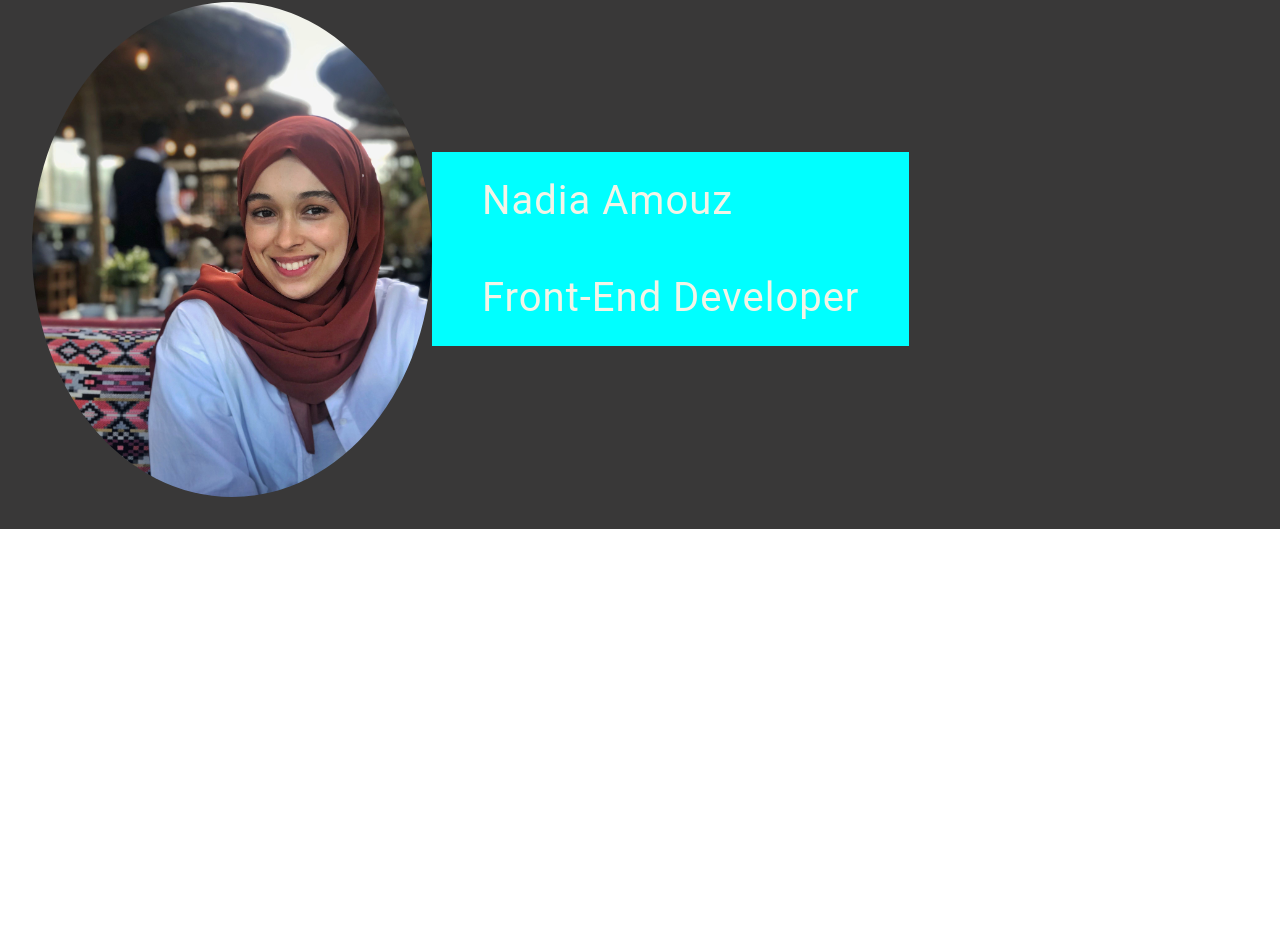
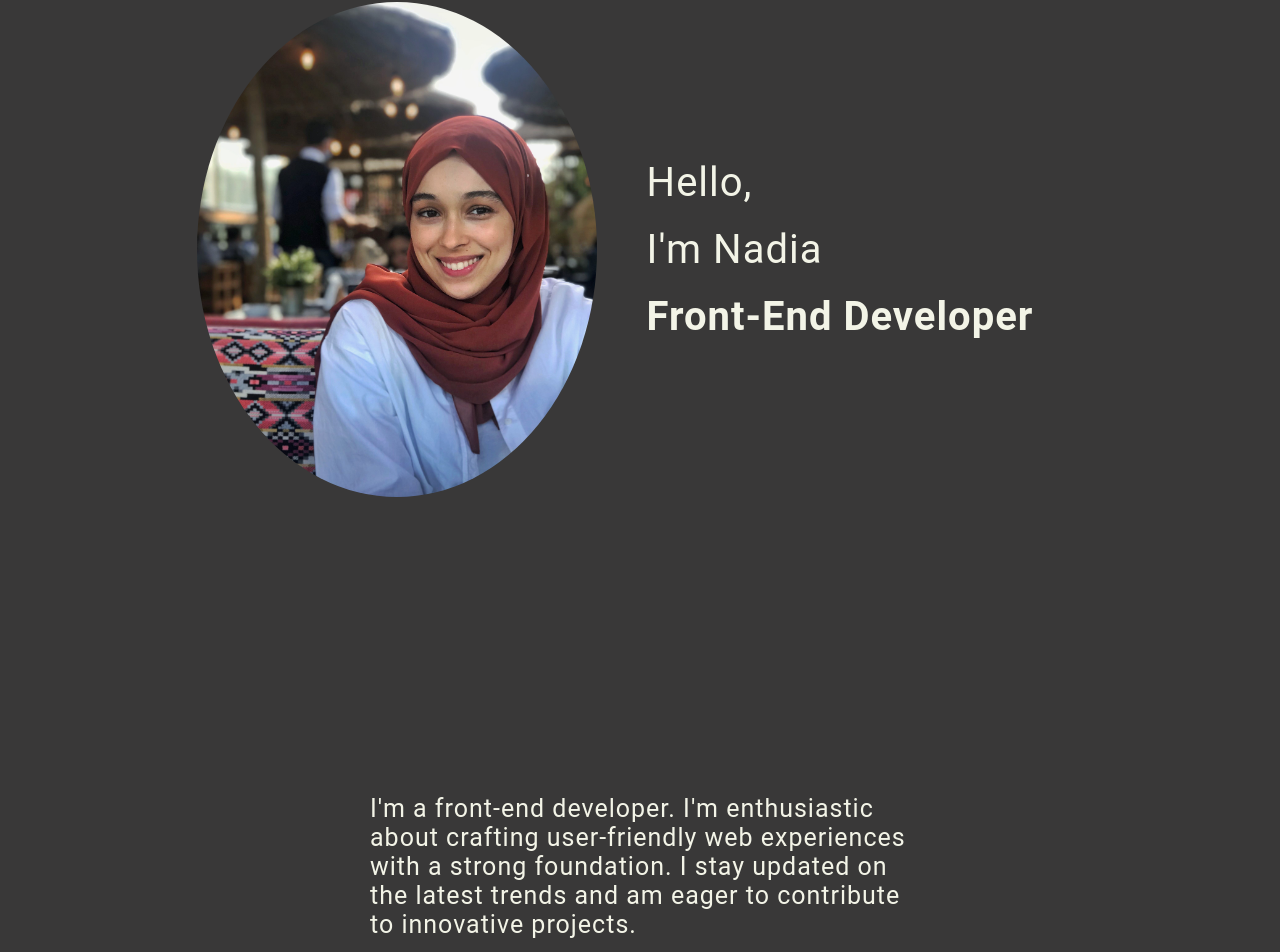
Before and after one commit to Nadia-Amz/my-portfolio, a React (Create React App) app: page / in a window 1280 px wide. Shown: the part 160-1112 px from the top of the page. Before the commit the page ends 800 px from the top, so only its background shows below. Built offline with nearby package versions, Linux system fonts and the light colour scheme.

Commit message:
committed

```diff
--- a/src/App.js
+++ b/src/App.js
@@ -1,11 +1,14 @@
 import Header from "./components/Header.js";
 import Main from "./components/Main.js";
+import About from "./components/About.js";
+
 
 function App() {
   return (
     <>
       <Header />
       <Main />
+      <About />
     </>
   );
 }
--- /dev/null
+++ b/src/components/About.js
@@ -0,0 +1,18 @@
+import React from "react";
+import "../css/style.css";
+
+function about() {
+  return (
+    <>
+      <div className="about-section">
+        <p>
+          I'm a front-end developer. I'm enthusiastic about crafting
+          user-friendly web experiences with a strong foundation. I stay updated
+          on the latest trends and am eager to contribute to innovative
+          projects.
+        </p>
+      </div>
+    </>
+  );
+}
+export default about;
--- a/src/components/Main.js
+++ b/src/components/Main.js
@@ -3,17 +3,19 @@ import "../css/style.css";
 import profil from "../images/profil.jpg";
 
 function Main() {
-    return (
+  return (
     <>
       <div className="main-section">
         <div className="profil-section">
-        <img className="profil" src={profil} alt=""></img>
-        <div className="text">
-            <p>Nadia Amouz</p>
-            <p>Front-End Developer</p>
-        </div>
+          <img className="profil" src={profil} alt=""></img>
+          <div className="text">
+            <p>Hello,</p>
+            <p>I'm Nadia</p>
+            <h2>Front-End Developer</h2>
+          </div>
         </div>
       </div>
     </>
-    )
-}export default Main;
+  );
+}
+export default Main;
--- a/src/css/style.css
+++ b/src/css/style.css
@@ -71,7 +71,7 @@ body{
 .main-section{
     display: flex;
     flex-direction: row;
-    justify-content: space-between;
+    justify-content: space-evenly;
     width: 100%;
     height: auto;
     background-color: #393838;
@@ -86,7 +86,6 @@ body{
     margin-left: 2rem;
     margin-right: 2rem;
     margin-bottom: 2rem;
-
 }
 .profil{
     width: 25rem;
@@ -96,15 +95,30 @@ body{
 .text{
     display: flex;
     flex-direction: column;
-    align-items: center;
     width: 100%;
     height: auto;
-    background-color: aqua;
 }
-.text p{
+.text p,h1,h2{
     font-size: 40px;
-    padding: 25px 50px;
+    padding: 10px 50px;
     width: 100%;
     color: #F3F4E7;
     letter-spacing: 1px;
 }
+.about-section{
+    display: flex;
+    flex-direction: column;
+    justify-content: center;
+    align-items: center;
+    background-color: #393838;
+}
+.about-section p{
+    font-size: 25px;
+    padding: 25px 50px;
+    width: 50%;
+    letter-spacing: 1px;
+    margin-top: 15rem;
+    color: #F3F4E7;
+
+
+}
```
Also changed, not shown: src/components/Header.js (+4 -4 lines).
